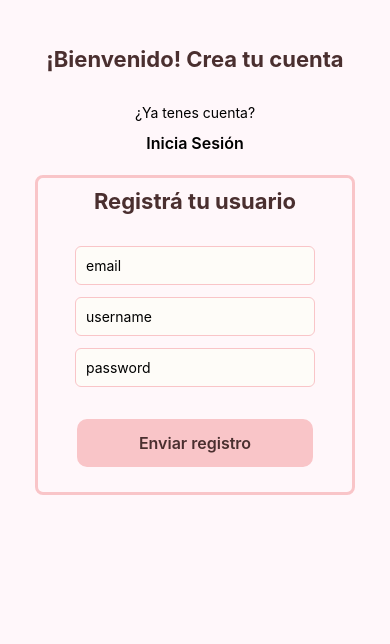
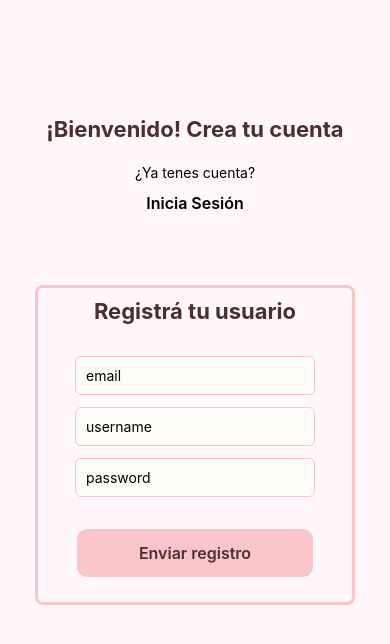
Before and after one commit to vwalton15/grupo9_prog3_com1, a React Native app in the folder demo-expo/: screen /Register in a window 390 px wide. Shown: the top 644 px of the page. Built offline with nearby package versions, Linux system fonts and the light colour scheme; no server answers.

Commit message:
arreglando error del css anterior

```diff
--- a/demo-expo/src/screens/Login.js
+++ b/demo-expo/src/screens/Login.js
@@ -96,7 +96,8 @@ const styles = StyleSheet.create({
         borderRadius: 8,
         borderColor: '#f9c5c8',
         width: 280,
-        height: 280
+        height: 280,
+        marginTop: 50
     },
     container: {flex: 1,
     backgroundColor: '#fff7fa',
@@ -116,9 +117,9 @@ const styles = StyleSheet.create({
         fontSize: 22,
         color: '#4a2f2f',
         fontWeight: '700',
-        marginBottom: 20,
+        marginBottom: 10,
         textAlign: 'center',
-       marginTop: 30
+       marginTop: 100
       },
     sectionTitle: {
         fontSize: 24,
--- a/demo-expo/src/screens/Register.js
+++ b/demo-expo/src/screens/Register.js
@@ -132,7 +132,8 @@ const styles = StyleSheet.create({
     borderRadius: 8,
     borderColor: '#f9c5c8',
     width: 320,
-    height: 320
+    height: 320,
+    marginTop: 50
 },
 container: {flex: 1,
 backgroundColor: '#fff7fa',
@@ -152,9 +153,9 @@ title2: {
     fontSize: 22,
     color: '#4a2f2f',
     fontWeight: '700',
-    marginBottom: 20,
+    marginBottom: 10,
     textAlign: 'center',
-   marginTop: 30
+   marginTop: 100
   },
 sectionTitle: {
     fontSize: 24,
```
